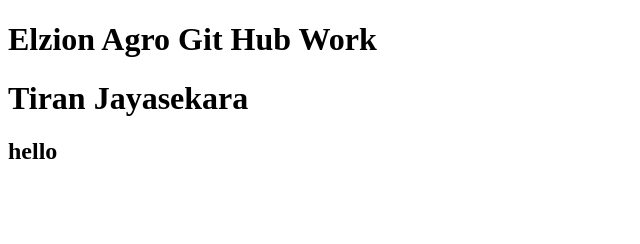
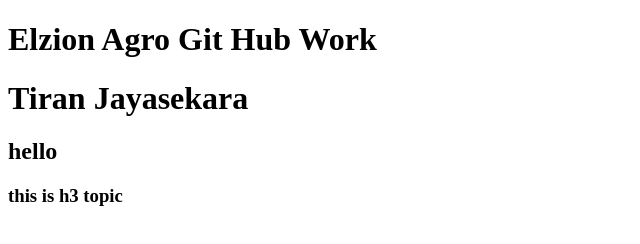
Before and after one commit to Tiran-Jayasekara/InternKnoledgeTransfer, a plain HTML site: page index.html in a window 1280 px wide. Shown: the whole page, without its empty margins (0-640 px from the left). Drawn offline with Linux system fonts and the light colour scheme.

Commit message:
Update index.html
add h3 topic

```diff
--- a/index.html
+++ b/index.html
@@ -10,5 +10,6 @@
     <h1>Elzion Agro Git Hub Work</h1>
     <h1>Tiran Jayasekara</h1>
     <h2>hello</h2>
+    <h3>this is h3 topic</h3>
 </body>
 </html>
```
